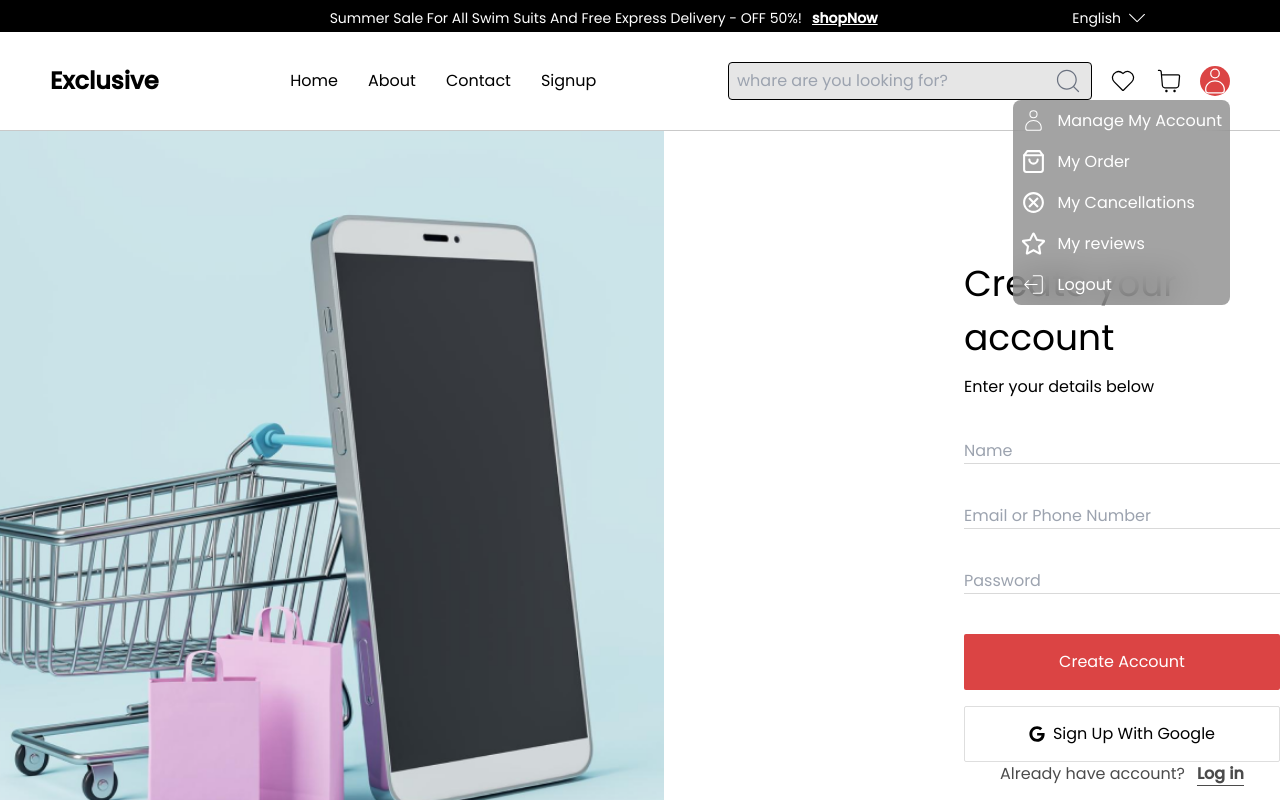
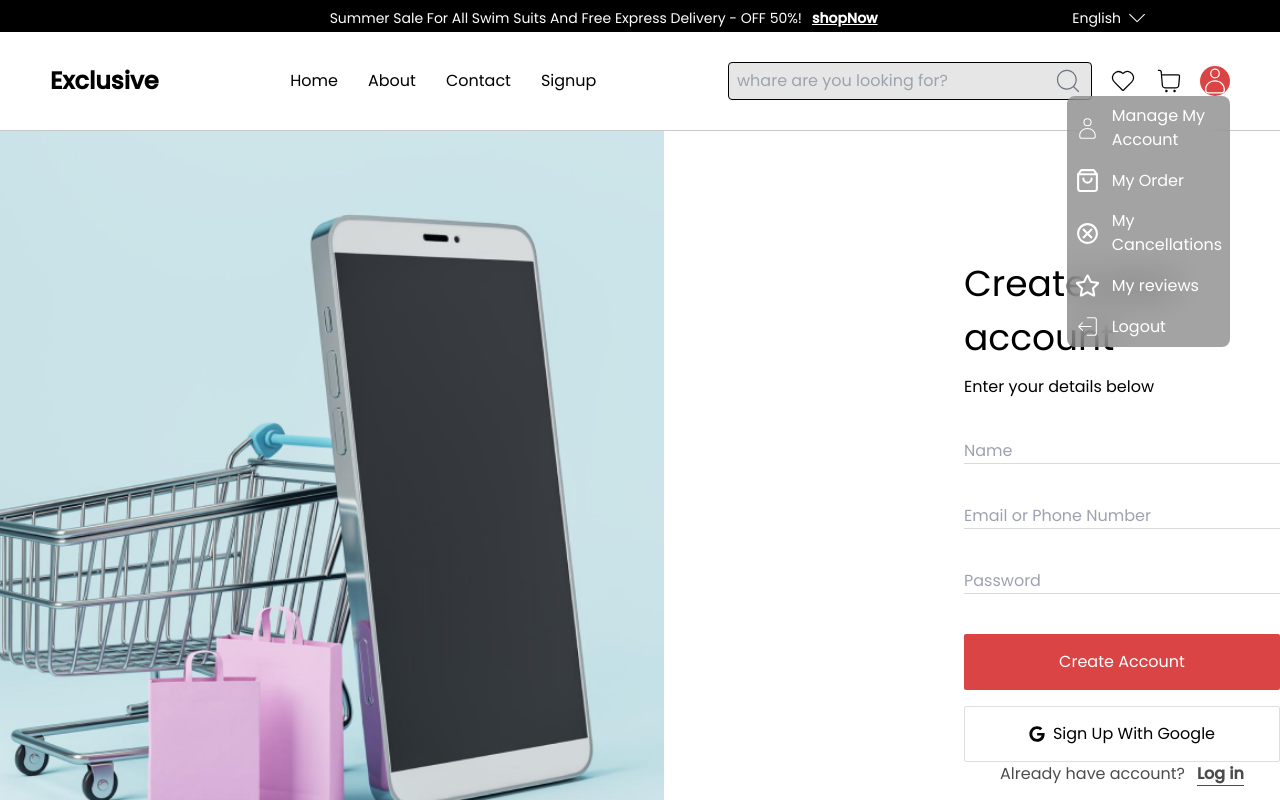
Before and after one commit to aryal31/Ecommerce-, a React (Vite) app: page /signup in a window 1280 px wide. Both pictures are taken after a click on the icon 1215 px from the left and 81 px from the top of the page. Shown: the top 800 px of the page. Built offline with nearby package versions, Linux system fonts and the light colour scheme.

Commit message:
minor ui changes

```diff
--- a/src/components/Navbar.jsx
+++ b/src/components/Navbar.jsx
@@ -6,6 +6,8 @@ import { MdOutlineCancel } from "react-icons/md";
 import { FaRegStar } from "react-icons/fa";
 import { CiLogout } from "react-icons/ci";
 import { Link } from "react-router-dom";
+import Usermenu from "./Usermenu";
+
 
 <CiSearch />;
 
@@ -31,27 +33,6 @@ const navLinks = [
 const Navbar = () => {
 
   const [category, setCategory] = useState("");
-  const [userclicked, setuserclicked] = useState(false);
-  const dropdownRef = useRef(null);
-
-  const handleuserclicked = () => {
-    setuserclicked(!userclicked);
-  };
-
-  useEffect(() => {
-    const handleClickOutside = (event) => {
-      if (dropdownRef.current && !dropdownRef.current.contains(event.target)) {
-        setuserclicked(false);
-      }
-    };
-
-    document.addEventListener("mousedown", handleClickOutside);
-
-    return () => {
-      document.removeEventListener("mousedown", handleClickOutside);
-    };
-  }, [dropdownRef]);
-
   return (
     <div>
       <div className="flex items-center justify-between px-[30px] md:px-[50px] p-[30px] gap-[10px]">
@@ -90,52 +71,7 @@ const Navbar = () => {
           <Link to='cart'>
           <CiShoppingCart className="size-[30px]" />
           </Link>
-          <CiUser
-            className={`size-[30px] cursor-pointer ${userclicked === true ? 'bg-[#db4444] rounded-full text-white':''}`}
-            onClick={() => handleuserclicked()}
-          />
-          {userclicked && (
-            <div
-              ref={dropdownRef}
-              className="absolute top-[100%] right-0 bg-[#7d7d7d] text-white bg-opacity-70 backdrop-blur-lg rounded-lg"
-            >
-              <ul className="flex flex-col">
-                <Link to='account' className="cursor-pointer hover:bg-[#7d7d7d] p-2 rounded-t-lg flex justify-start items-center gap-x-3">
-                  {" "}
-                  <p className="text-[25px]">
-                    <CiUser />
-                  </p>
-
-                  <p>Manage My Account</p>
-
-                </Link>
-                <li className="cursor-pointer hover:bg-[#7d7d7d] p-2 flex justify-start items-center gap-x-3">
-                  <p className="text-[25px]">
-                    <FiShoppingBag />
-                  </p>
-                  <p>My Order</p>
-                </li>
-                <li className="cursor-pointer hover:bg-[#7d7d7d] p-2 flex items-center gap-x-3">
-                  <p className="text-[25px]">
-                    <MdOutlineCancel />
-                  </p>{" "}
-                  My Cancellations
-                </li>
-                <li className="cursor-pointer hover:bg-[#7d7d7d] p-2 flex justify-start items-center gap-x-3">
-                  <p className="text-[25px]">
-                    <FaRegStar />{" "}
-                  </p>{" "}
-                  My reviews
-                </li>
-                <li className="cursor-pointer hover:bg-[#7d7d7d] p-2 rounded-b-lg flex justify-start items-center gap-x-3">
-                  <p className="text-[25px]">
-                    <CiLogout />{" "}
-                  </p>
-                  Logout
-                </li>
-              </ul>
-            </div>
-          )}
+         <Usermenu/>
         </div>
       </div>
       <div className="bg-[#B3B3B3B3] h-[1px]"></div>
--- a/src/components/Smallnavbar.jsx
+++ b/src/components/Smallnavbar.jsx
@@ -8,6 +8,7 @@ import { CiLogout } from "react-icons/ci";
 import { Link } from "react-router-dom";
 import { GiHamburgerMenu } from "react-icons/gi";
 import { RxHamburgerMenu } from "react-icons/rx";
+import Usermenu from "./Usermenu";
 
 
 const Smallnavbar = () => {
@@ -41,10 +42,7 @@ const Smallnavbar = () => {
           <Link to='cart'>
           <CiShoppingCart className="size-[30px]" />
           </Link>
-          <CiUser
-            className={`size-[30px] cursor-pointer ${userclicked === true ? 'bg-[#db4444] rounded-full text-white':''}`}
-            onClick={() => handleuserclicked()}
-          />
+          <Usermenu></Usermenu>
           <RxHamburgerMenu className="size-[30px]" />
         </div>
       </div>
--- /dev/null
+++ b/src/components/Usermenu.jsx
@@ -0,0 +1,85 @@
+import React, { useEffect, useState, useRef } from "react";
+import { CiHeart, CiShoppingCart, CiUser } from "react-icons/ci";
+import { FiShoppingBag } from "react-icons/fi";
+import { MdOutlineCancel } from "react-icons/md";
+import { FaRegStar } from "react-icons/fa";
+import { CiLogout } from "react-icons/ci";
+import { Link } from "react-router-dom";
+
+
+const Usermenu = () => {
+
+  const [userclicked, setuserclicked] = useState(false);
+  const dropdownRef = useRef(null);
+
+  const handleuserclicked = () => {
+    setuserclicked(!userclicked);
+  };
+
+  useEffect(() => {
+    const handleClickOutside = (event) => {
+      if (dropdownRef.current && !dropdownRef.current.contains(event.target)) {
+        setuserclicked(false);
+      }
+    };
+
+    document.addEventListener("mousedown", handleClickOutside);
+
+    return () => {
+      document.removeEventListener("mousedown", handleClickOutside);
+    };
+  }, [dropdownRef]);
+
+  return (
+    <div className='relative'>
+       <CiUser
+            className={`size-[30px] cursor-pointer ${userclicked === true ? 'bg-[#db4444] rounded-full text-white':''}`}
+            onClick={() => handleuserclicked()}
+          />
+          {userclicked && (
+            <div
+              ref={dropdownRef}
+              className="absolute top-[100%] right-0 bg-[#7d7d7d] text-white bg-opacity-70 backdrop-blur-lg rounded-lg"
+            >
+              <ul className="flex flex-col">
+                <Link to='account' className="cursor-pointer hover:bg-[#7d7d7d] p-2 rounded-t-lg flex justify-start items-center gap-x-3">
+                  {" "}
+                  <p className="text-[25px]">
+                    <CiUser />
+                  </p>
+
+                  <p>Manage My Account</p>
+
+                </Link>
+                <li className="cursor-pointer hover:bg-[#7d7d7d] p-2 flex justify-start items-center gap-x-3">
+                  <p className="text-[25px]">
+                    <FiShoppingBag />
+                  </p>
+                  <p>My Order</p>
+                </li>
+                <li className="cursor-pointer hover:bg-[#7d7d7d] p-2 flex items-center gap-x-3">
+                  <p className="text-[25px]">
+                    <MdOutlineCancel />
+                  </p>{" "}
+                  My Cancellations
+                </li>
+                <li className="cursor-pointer hover:bg-[#7d7d7d] p-2 flex justify-start items-center gap-x-3">
+                  <p className="text-[25px]">
+                    <FaRegStar />{" "}
+                  </p>{" "}
+                  My reviews
+                </li>
+                <li className="cursor-pointer hover:bg-[#7d7d7d] p-2 rounded-b-lg flex justify-start items-center gap-x-3">
+                  <p className="text-[25px]">
+                    <CiLogout />{" "}
+                  </p>
+                  Logout
+                </li>
+              </ul>
+            </div>
+          )}
+    </div>
+  )
+}
+
+export default Usermenu
```
